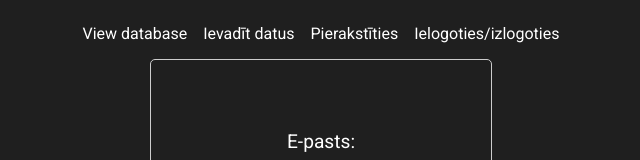
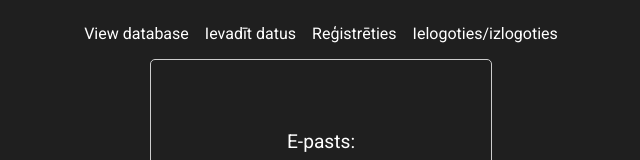
Before and after one commit to kristapsgreen/VMS_2, a React (Create React App) app: page / in a window 1280 px wide. Shown: the top 160 px of the page, without its empty margins (319-959 px from the left). Built offline with nearby package versions, Linux system fonts and the light colour scheme.

Commit message:
vēl viens nosaukums

```diff
--- a/src/Layout.js
+++ b/src/Layout.js
@@ -19,7 +19,7 @@ export default function Layout() {
           </li>
           <li>
             <Link to="/NewUser" className="nav-link">
-              Pierakstīties
+              Reģistrēties
             </Link>
           </li>
           <li>
```
